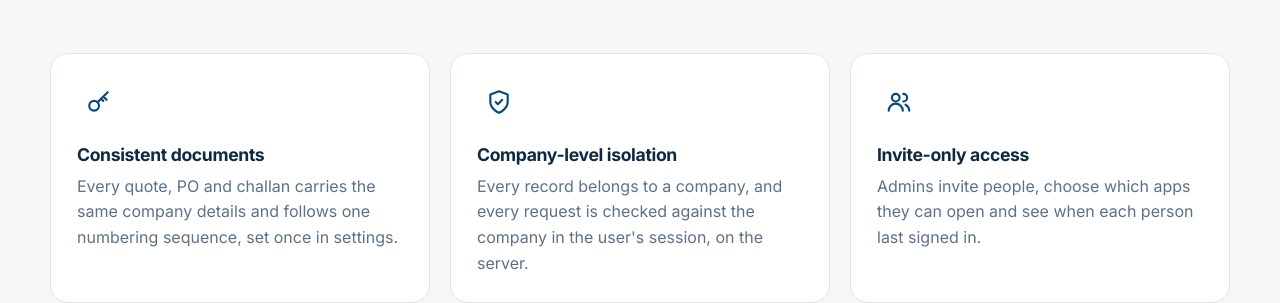
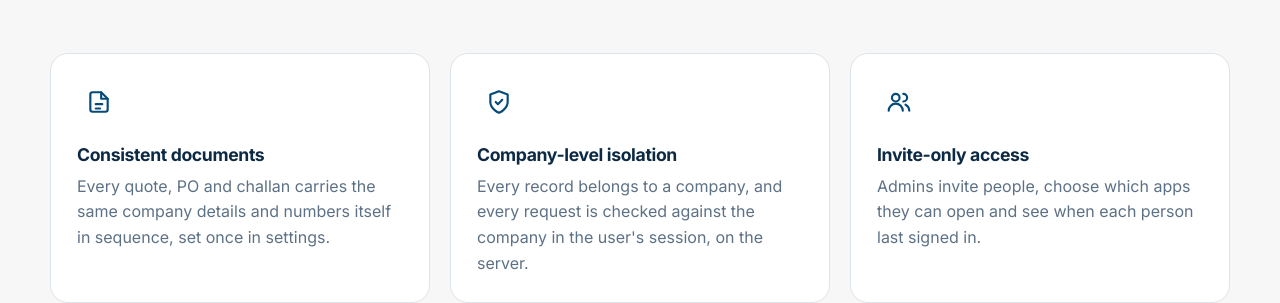
Before and after one commit to ToolroomOS/toolroomos, a plain HTML site: page index.html in a window 1280 px wide. Shown: the part 7688-7991 px from the top of the page. Drawn offline with Linux system fonts and the light colour scheme.

Commit message:
copy(site): accurate wording for document numbering
Co-Authored-By: Claude Opus 5.5 <noreply@anthropic.com>

```diff
--- a/index.html
+++ b/index.html
@@ -475,7 +475,7 @@
           <p class="lead">Customer models, rates and vendor terms are the most sensitive data a toolroom has. ToolroomOS is built so each company sees only its own, and each person sees only the apps they are given.</p>
         </div>
         <div class="sgrid">
-          <article class="scard reveal"><i class="ic ic--key"></i><h3>Consistent documents</h3><p>Every quote, PO and challan carries the same company details and follows one numbering sequence, set once in settings.</p></article>
+          <article class="scard reveal"><i class="ic ic--enquiry"></i><h3>Consistent documents</h3><p>Every quote, PO and challan carries the same company details and numbers itself in sequence, set once in settings.</p></article>
           <article class="scard reveal"><i class="ic ic--shield"></i><h3>Company-level isolation</h3><p>Every record belongs to a company, and every request is checked against the company in the user's session, on the server.</p></article>
           <article class="scard reveal"><i class="ic ic--users"></i><h3>Invite-only access</h3><p>Admins invite people, choose which apps they can open and see when each person last signed in.</p></article>
           <article class="scard reveal"><i class="ic ic--lock"></i><h3>Encrypted end to end</h3><p>HTTPS everywhere, a managed database encrypted at rest, and desktop secrets stored encrypted on disk.</p></article>
```
